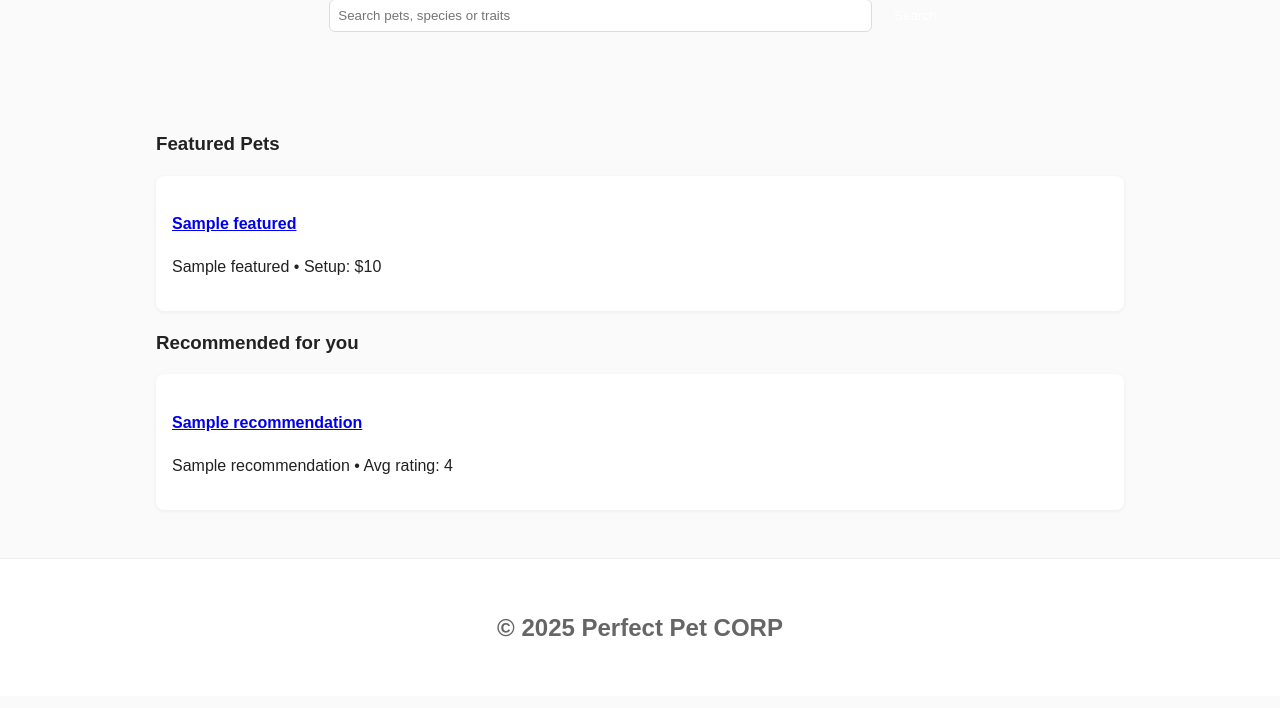
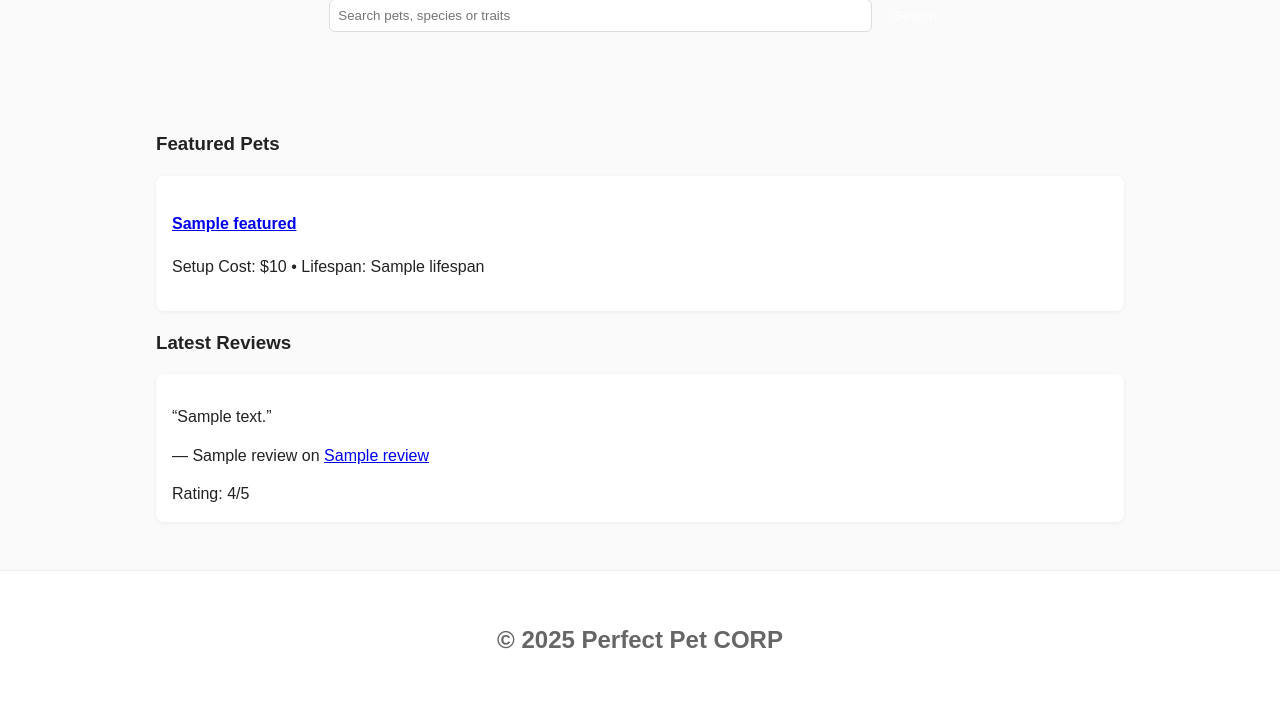
Before and after one commit to HiddenOffence/Pet-Ownership, a Flask app: template templates/home.html in a window 1280 px wide. Shown: the part 714-1422 px from the top of the page. Before the commit the page ends 1351 px from the top, so only its background shows below. Run offline with Flask 3, Linux system fonts and the light colour scheme; the template is opened without the code that fills it: most values are stand-ins (such as "Sample title", 1, 10 or a date in 2020).

Commit message:
making changes and fixes  to links not working, pages redirecting to 404 - fixing those

```diff
--- a/routes.py
+++ b/routes.py
@@ -79,11 +79,24 @@ def close_db(exception):
 def home():
     conn = get_db()
     try:
-        featured = conn.execute('SELECT pets, species.name AS species_name FROM Pets AS pets JOIN Species AS species ON pets.species_id = species.id ORDER BY pets.cost_setup ASC LIMIT 3').fetchall()
+        featured = conn.execute(
+            '''SELECT name,
+            lifespan,
+            temperament,
+            cost_setup FROM Pets
+            ORDER BY difficulty ASC LIMIT 3
+        ''').fetchall()
+        latest_reviews = conn.execute(
+            '''SELECT pet_name,
+            reviewer_name, rating,
+            comment FROM Reviews
+            ORDER BY created_at DESC LIMIT 3
+        ''').fetchall()
     except Exception:
-        featured = []
-    conn.close()
-    return render_template('home.html', title='HOME', featured=featured)
+        featured, latest_reviews = [], []
+        conn.close()
+    return render_template('home.html', title='HOME',
+                           featured=featured, reviews=latest_reviews)
 
 
 # Browse pet page
@@ -92,24 +105,19 @@ def browse():
     search_text = request.args.get('search')
     difficulty_choice = request.args.get('difficulty')
 
-    sql = '''SELECT pets, species.name AS species_name, AVG(reviews.rating) AS avg_rating
-    FROM Pets AS pets
-    JOIN Species AS species ON pets.species_id = species.id
-    LEFT JOIN Reviews AS reviews ON reviews.pet_id = pets.id
-    '''
+    sql = '''SELECT id, name, species_id FROM Pets'''
     filters = []
     params = []
 
-    if search_text is not None and search_text.strip() != "":
-        filters.append('(pets.name LIKE ? OR species.name LIKE ? OR pets.temperament LIKE ?)')
-        term = f'%{search_text.strip()}%'
-        params.extend([term, term, term])
+    if search_text and search_text.strip() != "":
+        filters.append('(name LIKE ? OR temperament LIKE ?)')
+        term = f"%{search_text.strip()}%"
+        params.extend([term, term])
 
-    if difficulty_choice is not None and difficulty_choice != "":
-        # try/except used to avoid crash if it's not a number
+    if difficulty_choice and difficulty_choice.strip() != "":
         try:
             diff_num = int(difficulty_choice)
-            filters.append('species.general_difficulty = ?')
+            filters.append('difficulty = ?')
             params.append(diff_num)
         except:
             pass
@@ -117,14 +125,15 @@ def browse():
     if filters:
         sql += ' WHERE ' + ' AND '.join(filters)
 
-    sql += ' GROUP BY pets.id ORDER BY pets.cost_setup ASC;'
+    sql += ' ORDER BY cost_setup ASC'
 
     conn = get_db()
     try:
         pets = conn.execute(sql, params).fetchall()
     except Exception:
         pets = []
-    conn.close()
+
+        conn.close()
 
     return render_template('browse.html', pets=pets, search=search_text)
 
@@ -132,62 +141,60 @@ def browse():
 # About page
 @app.route('/about_pets')
 def about_pets():
-    return render_template('about_pets.html', title='ABOUT_PETS', pet=pet, about_pets=about_pets)
+    return render_template('about_pets.html', title='ABOUT_PETS', about_pets=about_pets)
 
 
 # Pets profile page
-@app.route('/pet/<pet_name>')
 def pet_profile(pet_name):
     conn = get_db()
     try:
-        pet = conn.execute('''
-            SELECT pets.id, species.name AS species_name, species.typical_lifespan, species.general_difficulty
-            FROM Pets AS pets JOIN Species AS species ON pets.species_id = species.id
-            WHERE pets.id = ?
-        ''', (pet_name,)).fetchone()
-
-        reviews = conn.execute('SELECT * FROM Reviews WHERE pet_id = ? ORDER BY created_at DESC', (pet_name,)).fetchall()
-        # calculate average rating safely
-        avg = conn.execute('SELECT AVG(rating) as avg_rating FROM Reviews WHERE pet_id = ?', (pet_name,)).fetchone()
-        avg_rating = round(avg["avg_rating"], 1) if avg["avg_rating"] is not None else None
+        pet = conn.execute('''SELECT id,
+                           name,
+                           species_id
+                           FROM Pets
+                           WHERE name = ?''', (pet_name,)).fetchone()
+        reviews = conn.execute(
+            '''SELECT reviewer_name,
+            rating,
+            comment
+            FROM Reviews WHERE pet_name = ? ORDER BY created_at DESC''',
+            (pet_name,)
+        ).fetchall()
     except Exception:
+        pet, reviews = None, []
+    finally:
         conn.close()
-        return render_template('404.html'), 404
-    conn.close()
 
     if pet is None:
         return render_template('404.html'), 404
 
-    return render_template('pet.html', pet=pet, reviews=reviews, avg_rating=avg_rating)
+    return render_template('pet.html', pet=pet, reviews=reviews)
 
 
 # Comparison tool
 @app.route('/compare')
 def compare():
-    first_id = request.args.get('first')
-    second_id = request.args.get('second')
+    first_name = request.args.get('first')
+    second_name = request.args.get('second')
+
     conn = get_db()
+    pets  = []
+
     try:
-        pets = []
-        # get first if provided
-        if first_id is not None and first_id != "":
-            try:
-                p1 = conn.execute('SELECT pets.*, species.name as species_name FROM Pets pets JOIN Species species ON pets.species_id = species.id WHERE pets.id = ?', (int(first_id),)).fetchone()
-                if p1:
-                    pets.append(p1)
-            except:
-                pass
-        if second_id is not None and second_id != "":
-            try:
-                p2 = conn.execute('SELECT pets.*, species.name as species_name FROM Pets pets JOIN Species species ON pets.species_id = species.id WHERE pets.id = ?', (int(second_id),)).fetchone()
-                if p2:
-                    pets.append(p2)
-            except:
-                pass
+        if first_name:
+            p1 = conn.execute('''SELECT id,
+                              name,
+                              species_id
+                              FROM Pets
+                              WHERE name = ?''', (first_name,)).fetchone()
+            if p1: pets.append(p1)
 
-        # fallback: first two pets
+        if second_name:
+            p2 = conn.execute('SELECT * FROM Pets WHERE name = ?', (second_name,)).fetchone()
+            if p2: pets.append(p2)
+
         if len(pets) < 2:
-            pets = conn.execute('SELECT pets.*, species.name as species_name FROM Pets pets JOIN Species species ON pets.species_id = species.id LIMIT 2').fetchall()
+            pets = conn.execute('SELECT * FROM Pets LIMIT 2').fetchall()
     except Exception:
         pets = []
     finally:
@@ -204,7 +211,6 @@ def add_review():
     rating = request.form.get('rating') or "5"
     comment = request.form.get('comment') or ""
 
-        # validate pet_id and rating using try/except so app doesn't crash
     try:
         rating = int(rating)
         if rating < 1 or rating > 5:
@@ -214,7 +220,8 @@ def add_review():
 
     conn = get_db()
     try:
-        conn.execute('INSERT INTO Reviews (pet_name, reviewer_name, rating, comment) VALUES (?,?,?,?)', (pet_name, reviewer_name, rating, comment))
+        conn.execute('INSERT INTO Reviews (pet_name, reviewer_name, rating, comment) VALUES (?,?,?,?)',
+                     (pet_name, reviewer_name, rating, comment))
         conn.commit()
     except Exception:
         # if insert fails, don't crash - redirect to pet page
@@ -237,6 +244,7 @@ def api_pets():
         conn.close()
     return {"pets": data}
 
+
 # Custom 404 error handler
 @app.errorhandler(404)
 def not_found(e):
--- a/templates/browse.html
+++ b/templates/browse.html
@@ -18,9 +18,10 @@
 <div class="grid">
   {% for pet in pets %}
     <article class="card">
-      <h3><a href="{{ url_for('pet_profile', pet_id=pet.id) }}">{{ pet.name }}</a></h3>
+      <h4>{{ pet['name'] }}</h4>
+      <p>Type: {{pet['type']}}</p>
+      <a href="{{ url_for('pet_profile', pet_name=pet['name']) }}">View Profile</a>
       <p>{{ pet.species_name }} • ${{ pet.cost_setup }} • {{ pet.space_required }}</p>
-      <p>Avg rating: {{ pet.avg_rating or '—' }}</p>
     </article>
   {% else %}
     <p>No pets matched your filters.</p>
--- a/templates/compare.html
+++ b/templates/compare.html
@@ -7,12 +7,12 @@
     </head>
     <body>
     <h2>Compare Pets</h2>
-    <form action="{{ url_for('compare', id=pets.id) }}" method="POST">
+    <form action="{{ url_for('compare') }}" method="get">
         <div class="comparison-select">
             <select name="pet1" required>
                 <option value="">Select first pet</option>
                 {% for pet in pets %}
-                <option value="{{ pet.id }}">{{ pet.name }}</option>
+                <option value="{{ pet.name }}">{{ pet.name }}</option>
                 {% endfor %}
             </select>
 
@@ -21,7 +21,7 @@
             <select name="pet2" required>
                 <option value="">Select second pet</option>
                 {% for pet in pets %}
-                <option value="{{ pet.id }}">{{ pet.name }}</option>
+                <option value="{{ pet.name }}">{{ pet.name }}</option>
                 {% endfor %}
             </select>
         </div>
--- a/templates/home.html
+++ b/templates/home.html
@@ -1,10 +1,11 @@
 {% extends 'layout.html' %}
 {% block title %}Home — Your Perfect Pet{% endblock %}
 {% block content %}
+
 <section class="hero">
   <h2>Which Pets Are Easiest to Care For?</h2>
   <p class="lead">Find a low-maintenance companion that suits your home and life.</p>
-  <form action="{{ url_for('browse') }}" class="search-form">
+  <form action="/browse" class="search-form">
     <input type="text" name="search" placeholder="Search pets, species or traits">
     <button>Search</button>
   </form>
@@ -15,24 +16,28 @@
   <div class="grid">
     {% for p in featured %}
       <article class="card">
-        <h4><a href="{{ url_for('pet_profile', pet_id=p.id) }}">{{ p.name }}</a></h4>
-        <p>{{ p.species_name }} • Setup: ${{ p.cost_setup }}</p>
+        <h4><a href="/pet_profile, pet_name=p.name">{{ p.name }}</a></h4>
+        <p>Setup Cost: ${{ p.cost_setup }} • Lifespan: {{ p.lifespan }}</p>
       </article>
     {% endfor %}
   </div>
 </section>
 
 <section>
-  <h3>Recommended for you</h3>
+  <h3>Latest Reviews</h3>
   <div class="grid">
-    {% for r in recommendations %}
-      <article class="card">
-        <h4><a href="{{ url_for('pet_profile', pet_id=r.id) }}">{{ r.name }}</a></h4>
-        <p>{{ r.species_name }} • Avg rating: {{ r.avg_rating or '—' }}</p>
+    {% for r in reviews %}
+      <article class="card review">
+        <p class="comment">“{{ r.comment }}”</p>
+        <p class="reviewer">— {{ r.reviewer_name }} on
+          <a href="/pet_profile, pet_name=r.pet_name">{{ r.pet_name }}</a>
+        </p>
+        <span class="rating">Rating: {{ r.rating }}/5</span>
       </article>
     {% else %}
-      <p>No recommendations available.</p>
+      <p>No reviews yet. Be the first to add one!</p>
     {% endfor %}
   </div>
 </section>
+
 {% endblock %}
--- a/templates/layout.html
+++ b/templates/layout.html
@@ -22,7 +22,6 @@
         <main class="container">
             {% block content %}{% endblock %}
         </main>
-        <script src="/static/script.js"></script>
     </body>
      <footer class="site-footer">
     <div class="container">
```
Also changed, not shown: templates/about_pets.html (+5 -5 lines), templates/pet_profiles.html (+8 -3 lines).
